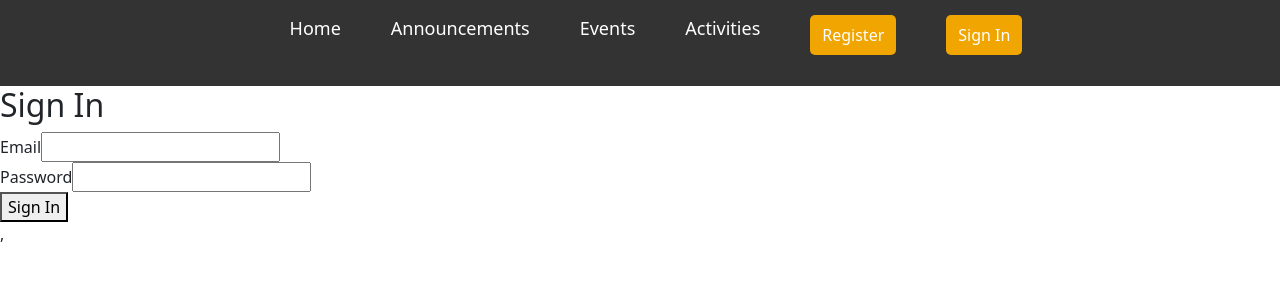
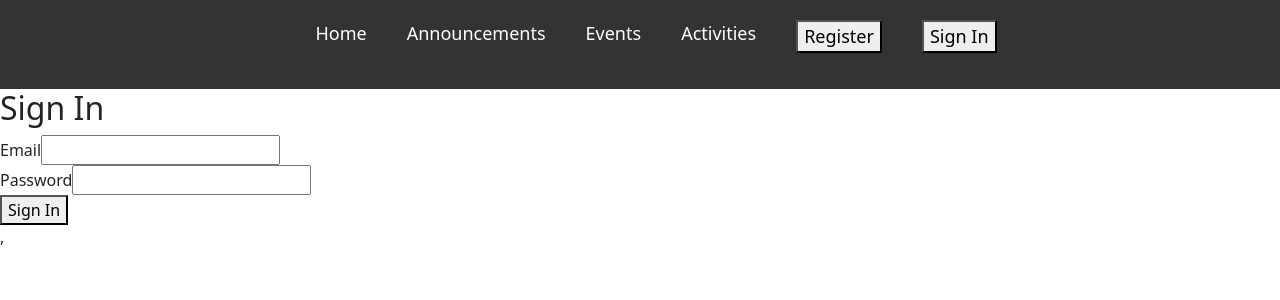
Before and after one commit to Mouhamad-gaye/Capstone-Frontend, a React (Vite) app: page /signin in a window 1280 px wide. Shown: the top 300 px of the page. Built offline with nearby package versions, Linux system fonts and the light colour scheme.

Commit message:
signin and navbar corrections

```diff
--- a/src/components/Form/SignInForm.jsx
+++ b/src/components/Form/SignInForm.jsx
@@ -1,7 +1,7 @@
 import { useState } from "react";
 import axios from "axios";
 import { useNavigate } from "react-router-dom";
-// import Logout from "../utility/Logout";
+
 
 export default function SignInForm() {
     const navigate = useNavigate();
@@ -32,12 +32,15 @@ export default function SignInForm() {
 
         try {
             const response = await axios.post("http://localhost:3000/api/member/login", formData);
-            console.log(response)
+            console.log("API Response:", response.data)
             setMessage(response.data.msg);
             localStorage.setItem("token", response.data.token); // Store token for authentication
             localStorage.setItem("member", JSON.stringify(response.data.member));
+            navigate("/");
+            window.location.reload();
 
-            navigate("/");
+
+
 
 
         } catch (err) {
--- a/src/components/NavBar/Nav.module.css
+++ b/src/components/NavBar/Nav.module.css
@@ -1,41 +1,50 @@
 .mainNav {
-    background-color: #333;
-    padding: 15px;
+    background-color: #333; /* Dark background */
+    padding: 10px 20px;
+    display: flex;
+    justify-content: center;
+    align-items: center;
 }
 
 .mainNav ul {
     list-style: none;
     display: flex;
-    justify-content: center;
     gap: 20px;
 }
 
-.mainNav li {
-    position: relative;
+.mainNav ul li {
+    padding: 10px;
+    font-size: 18px;
 }
 
-.mainNav a {
+.mainNav ul li a {
     text-decoration: none;
     color: white;
-    font-size: 18px;
-    padding: 10px 15px;
-    transition: color 0.3s ease-in-out;
+    transition: color 0.3s ease;
 }
 
-.mainNav a:hover {
-    color: #f0a500;
+.mainNav ul li a:hover {
+    color: #f4b400; /* Google-style yellow */
 }
 
-.mainNav button {
-    background-color: #f0a500;
+.nav-button {
+    background-color: #007bff; /* Blue button */
+    color: white;
+    padding: 8px 12px;
     border: none;
-    padding: 8px 12px;
+    cursor: pointer;
     font-size: 16px;
-    color: white;
-    border-radius: 5px;
-    cursor: pointer;
+    transition: background 0.3s ease;
 }
 
-.mainNav button:hover {
-    background-color: #d48c00;
+.nav-button:hover {
+    background-color: #0056b3; /* Darker blue */
 }
+
+.logout {
+    background-color: #dc3545; /* Red logout button */
+}
+
+.logout:hover {
+    background-color: #a71d2a;
+}
--- a/src/components/NavBar/NavBar.jsx
+++ b/src/components/NavBar/NavBar.jsx
@@ -3,7 +3,14 @@ import styles from './Nav.module.css'
 import Logout from '../utility/Logout'
 
 
+
+
 export default function NavBar() {
+
+    const isAuthenticated = localStorage.getItem("token") !== null;
+    const rawData = localStorage.getItem("member");
+    const member = rawData ? JSON.parse(rawData) : null;
+
 
 
     return (
@@ -14,8 +21,15 @@ export default function NavBar() {
                 <li><Link to='/events'>Events</Link></li>
                 <li><Link to='/activities'>Activities</Link></li>
                 <li><Link to='/register'><button>Register</button></Link></li>
-                <li><Link to='/signin'><button>Sign In</button></Link></li>
 
+                {!isAuthenticated && <li><Link to='/signin'><button>Sign In</button></Link></li>}
+
+                {isAuthenticated && member.firstName ? (
+                    <li>
+                        Welcome, {member.firstName}!
+                        <button className="nav-button logout" onClick={Logout}>Logout</button>
+                    </li>
+                ) : null}
             </ul>
         </nav>
     )
--- a/src/components/utility/Logout.jsx
+++ b/src/components/utility/Logout.jsx
@@ -1,6 +1,7 @@
-export default function Logout() {
+const Logout = () => {
     localStorage.removeItem("token");
-    localStorage.removeItem("role");
-    window.location.href = "/login"
+    localStorage.removeItem("member");
+    window.location.href = "/signin";
+};
 
-}
+export default Logout;
```
